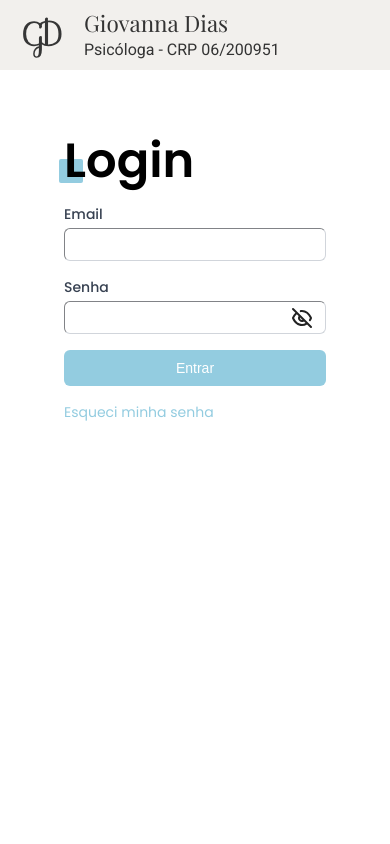
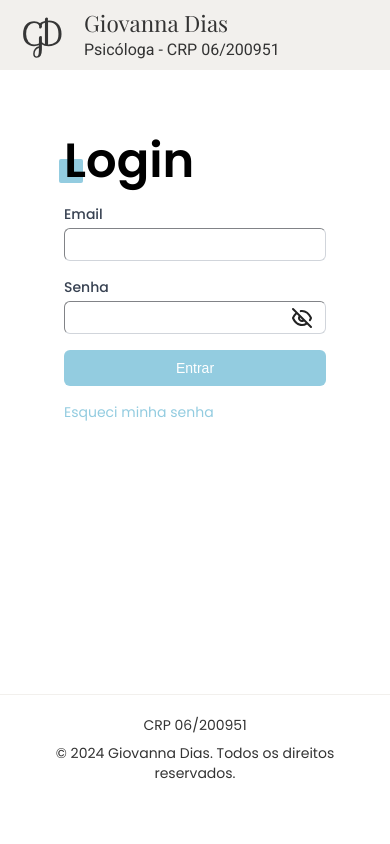
Before and after one commit to carvalhoandre/psi-hub, a Next.js app: page /auth/login in a window 390 px wide. Shown: the top 844 px of the page. Built offline with nearby package versions, Linux system fonts and the light colour scheme; a web font is replaced by a local one.

Commit message:
fix: min height mobile

```diff
--- a/src/app/auth/layout.tsx
+++ b/src/app/auth/layout.tsx
@@ -12,7 +12,6 @@ const AuthLayout: Component<AuthLayoutProps> = ({ children }) => {
 				items-center
 				justify-center
 				max-sm:relative
-				max-sm:min-h-screen
 				max-sm:bg-transparent
 				max-sm:flex-none
 				max-sm:items-start
```
